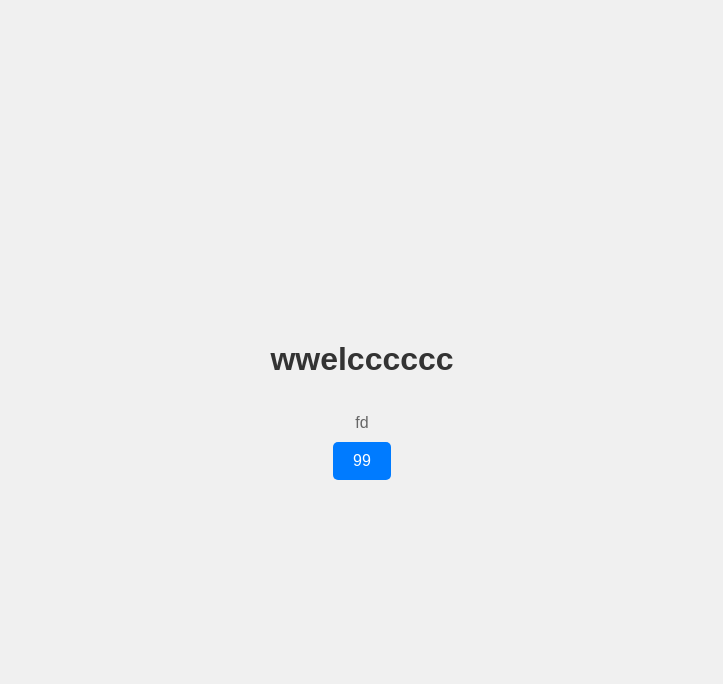
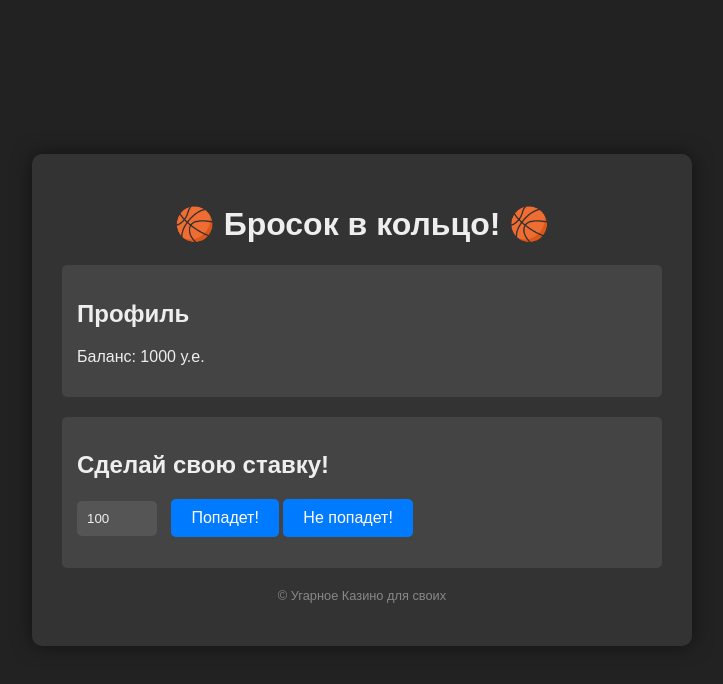
Before and after one commit to coddice/coddice.github.io, a plain HTML site: page index.html in a window 1280 px wide. Shown: the whole page, without its empty margins (278-1001 px from the left). Drawn offline with Linux system fonts and the light colour scheme.

Commit message:
testing yaica

```diff
--- a/index.html
+++ b/index.html
@@ -3,43 +3,37 @@
 <head>
     <meta charset="UTF-8">
     <meta name="viewport" content="width=device-width, initial-scale=1.0">
-    <title>9yaica</title>
-    <style>
-        body {
-            font-family: sans-serif;
-            display: flex;
-            flex-direction: column;
-            align-items: center;
-            justify-content: center;
-            height: 100vh;
-            margin: 0;
-            background-color: #f0f0f0;
-        }
-        h1 {
-            color: #333;
-            margin-bottom: 20px;
-        }
-        p {
-            color: #666;
-            margin-bottom: 10px;
-        }
-        button {
-            padding: 10px 20px;
-            font-size: 16px;
-            background-color: #007bff;
-            color: white;
-            border: none;
-            border-radius: 5px;
-            cursor: pointer;
-        }
-        button:hover {
-            background-color: #0056b3;
-        }
-    </style>
+    <title>Угарное Казино</title>
+    <link rel="stylesheet" href="styles.css">
 </head>
 <body>
-    <h1>wwelcccccc</h1>
-    <p>fd</p>
-    <button onclick="alert('Ты нажал на кнопку!')">99</button>
+    <div class="container">
+        <header class="header">
+            <h1>🏀 Бросок в кольцо! 🏀</h1>
+        </header>
+
+        <main class="main-content">
+            <section id="profile" class="profile">
+                <h2>Профиль</h2>
+                <p>Баланс: <span id="balance">1000</span> у.е.</p>
+            </section>
+
+            <section id="game" class="game">
+                <h2>Сделай свою ставку!</h2>
+                <div class="bet-controls">
+                    <input type="number" id="betAmount" value="100" min="10">
+                    <button id="betOnHit">Попадет!</button>
+                    <button id="betOnMiss">Не попадет!</button>
+                    <p id="gameResult"></p>
+                </div>
+            </section>
+        </main>
+
+        <footer class="footer">
+            <p>&copy; Угарное Казино для своих</p>
+        </footer>
+    </div>
+
+    <script src="script.js"></script>
 </body>
 </html>
--- /dev/null
+++ b/script.js
@@ -0,0 +1,37 @@
+document.addEventListener('DOMContentLoaded', () => {
+    const balanceElement = document.getElementById('balance');
+    const betAmountInput = document.getElementById('betAmount');
+    const betOnHitButton = document.getElementById('betOnHit');
+    const betOnMissButton = document.getElementById('betOnMiss');
+    const gameResultElement = document.getElementById('gameResult');
+    let balance = parseInt(balanceElement.textContent);
+
+    betOnHitButton.addEventListener('click', () => {
+        makeBet(true);
+    });
+
+    betOnMissButton.addEventListener('click', () => {
+        makeBet(false);
+    });
+
+    function makeBet(prediction) {
+        const bet = parseInt(betAmountInput.value);
+
+        if (isNaN(bet) || bet <= 0 || bet > balance) {
+            gameResultElement.textContent = 'Ставка некорректна!';
+            return;
+        }
+
+        const isHit = Math.random() < 0.5; // 50% шанс попадания
+
+        if (isHit === prediction) {
+            balance += bet;
+            gameResultElement.textContent = `Попал! Вы выиграли ${bet} у.е.!`;
+        } else {
+            balance -= bet;
+            gameResultElement.textContent = `Не попал! Вы проиграли ${bet} у.е.!`;
+        }
+
+        balanceElement.textContent = balance;
+    }
+});
--- /dev/null
+++ b/styles.css
@@ -0,0 +1,75 @@
+body {
+    font-family: sans-serif;
+    background-color: #222;
+    color: #eee;
+    margin: 0;
+    padding: 0;
+    display: flex;
+    justify-content: center;
+    align-items: center;
+    min-height: 100vh;
+}
+
+.container {
+    background-color: #333;
+    border-radius: 10px;
+    padding: 30px;
+    box-shadow: 0 0 20px rgba(0, 0, 0, 0.5);
+    width: 80%;
+    max-width: 600px;
+}
+
+.header {
+    text-align: center;
+    margin-bottom: 20px;
+}
+
+.profile {
+    margin-bottom: 20px;
+    padding: 15px;
+    background-color: #444;
+    border-radius: 5px;
+}
+
+.game {
+    padding: 15px;
+    background-color: #444;
+    border-radius: 5px;
+}
+
+.bet-controls input[type="number"] {
+    padding: 10px;
+    border: none;
+    border-radius: 5px;
+    background-color: #555;
+    color: #eee;
+    width: 60px;
+    margin-right: 10px;
+}
+
+.bet-controls button {
+    padding: 10px 20px;
+    border: none;
+    border-radius: 5px;
+    background-color: #007bff;
+    color: white;
+    cursor: pointer;
+    font-size: 16px;
+    transition: background-color 0.3s ease;
+}
+
+.bet-controls button:hover {
+    background-color: #0056b3;
+}
+
+#gameResult {
+    margin-top: 10px;
+    font-weight: bold;
+}
+
+.footer {
+    text-align: center;
+    margin-top: 20px;
+    color: #888;
+    font-size: 0.8em;
+}
```
